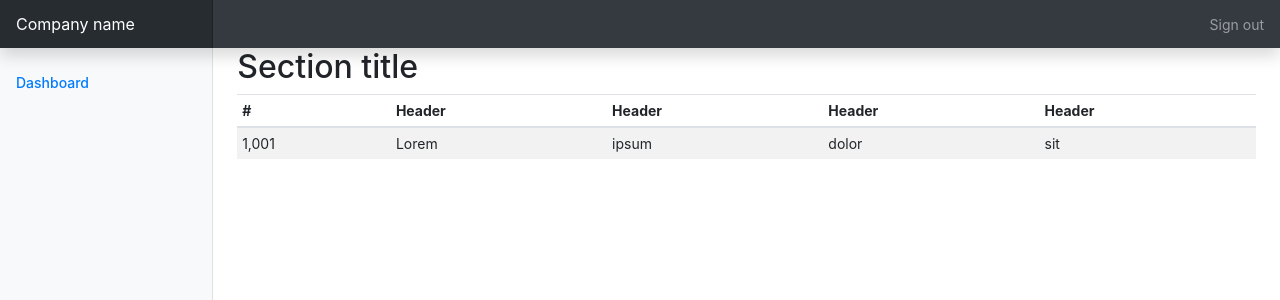
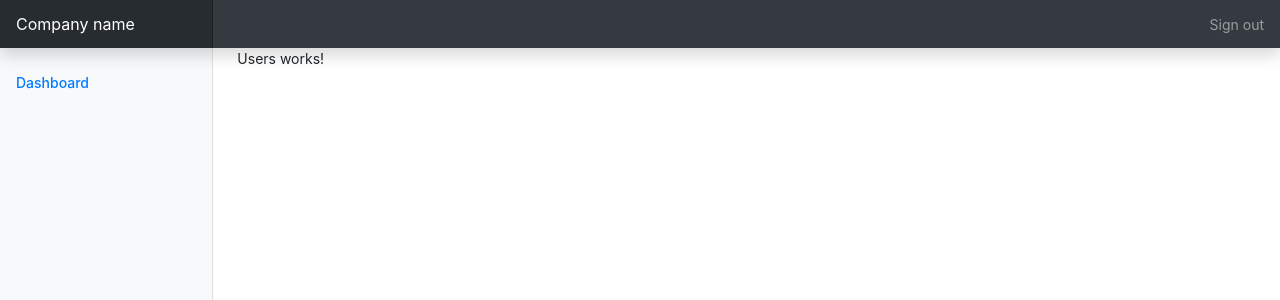
Before and after one commit to AI1411/react-admin, a React (Create React App) app: page /users in a window 1280 px wide. Shown: the top 300 px of the page. Built offline with nearby package versions, Linux system fonts and the light colour scheme.

Commit message:
Router導入

```diff
--- a/package.json
+++ b/package.json
@@ -10,8 +10,10 @@
     "@types/node": "^12.0.0",
     "@types/react": "^16.9.53",
     "@types/react-dom": "^16.9.8",
+    "@types/react-router-dom": "^5.1.7",
     "react": "^17.0.1",
     "react-dom": "^17.0.1",
+    "react-router-dom": "^5.2.0",
     "react-scripts": "4.0.1",
     "typescript": "^4.0.3",
     "web-vitals": "^0.2.4"
--- a/src/App.tsx
+++ b/src/App.tsx
@@ -1,9 +1,12 @@
 import React from 'react';
 import logo from './logo.svg';
 import './App.css';
-import Nav from './components/Nav';
-import Menu from './components/Menu';
+import Nav from './secure/Nav';
+import Menu from './secure/Menu';
 import Dashboard from './components/Dashboard';
+import {BrowserRouter, Route} from "react-router-dom";
+import Users from "./components/Users";
+
 
 function App() {
     return (
@@ -13,7 +16,10 @@
                 <div className="row">
                     <Menu/>
                     <main role="main" className="col-md-9 ml-sm-auto col-lg-10 px-md-4">
-                        <Dashboard/>
+                        <BrowserRouter>
+                            <Route path={'/'} exact component={Dashboard} />
+                            <Route path={'/users'} component={Users} />
+                        </BrowserRouter>
                     </main>
                 </div>
             </div>
--- /dev/null
+++ b/src/components/Users.tsx
@@ -0,0 +1,7 @@
+import React from "react";
+
+const Users = () => (
+    <p>Users works!</p>
+)
+
+export default Users
```
Also changed, not shown: src/secure/Menu.tsx (renamed from src/components/Menu.tsx), src/secure/Nav.tsx (renamed from src/components/Nav.tsx).
